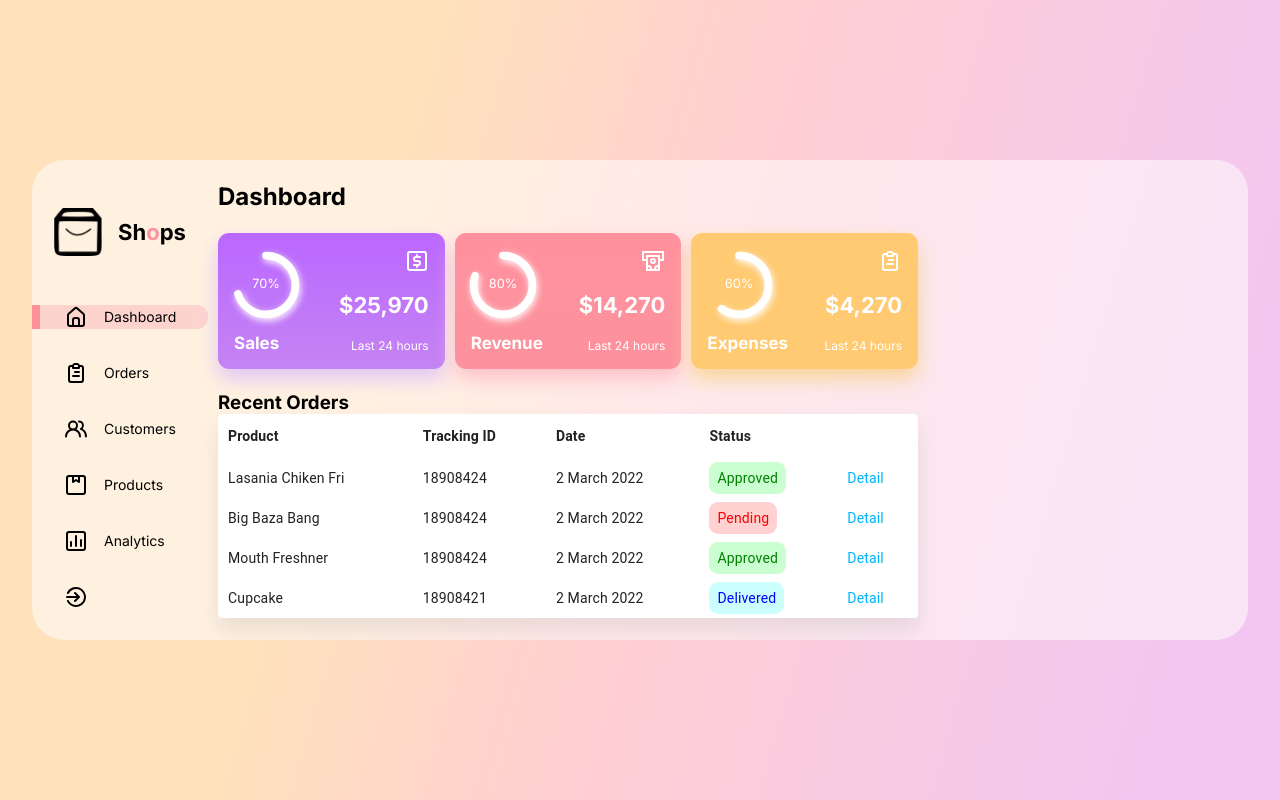
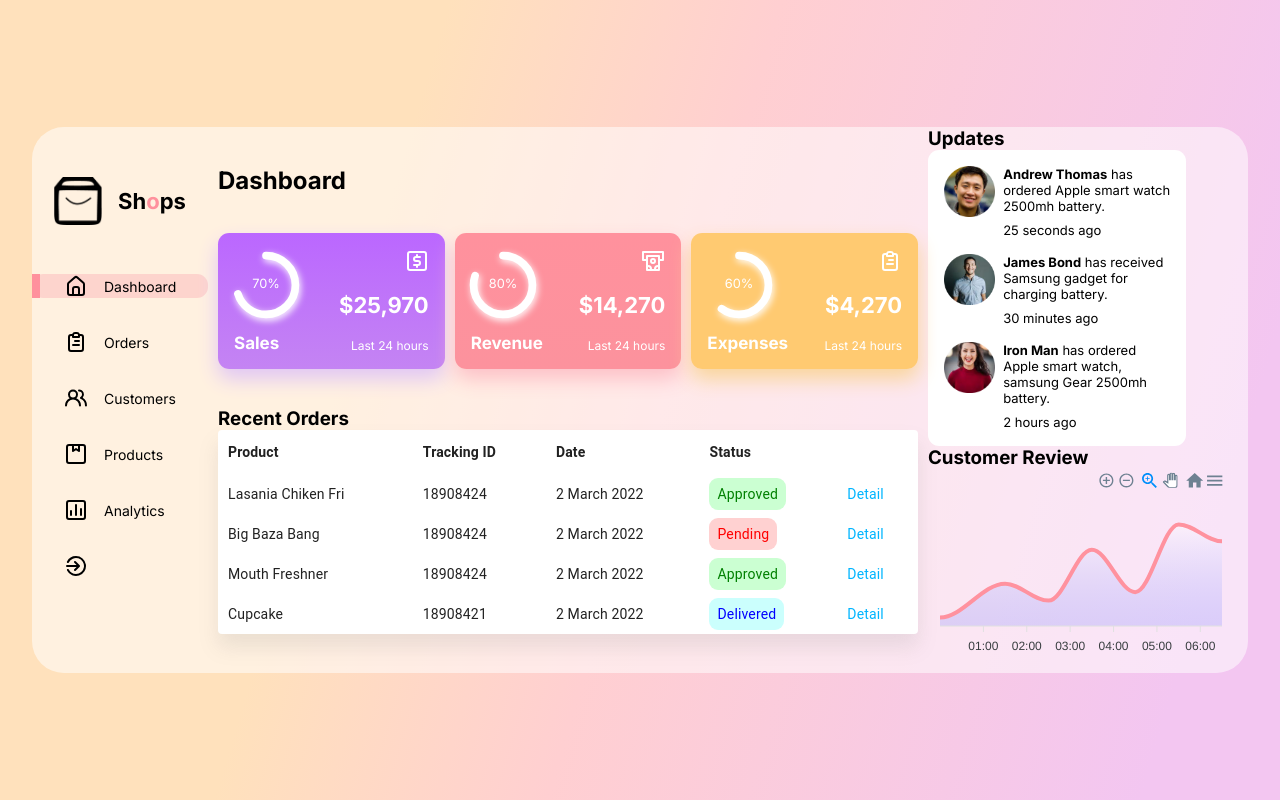
Before and after one commit to UlyanaBrataus/AdminDashboard, a React (Create React App) app: page / in a window 1280 px wide. Built offline with nearby package versions, Linux system fonts and the light colour scheme.

Commit message:
feat: updates components

```diff
--- a/src/App.js
+++ b/src/App.js
@@ -1,5 +1,6 @@
 import "./App.css";
 import MainDash from "./components/MainDash.jsx/MainDash";
+import RightSide from "./components/RightSide/RightSide";
 import Sidebar from "./components/Sidebar/Sidebar";
 
 function App() {
@@ -8,6 +9,7 @@
       <div className="container__glass">
         <Sidebar />
         <MainDash />
+        <RightSide />
       </div>
     </div>
   );
--- a/src/Data/Data.js
+++ b/src/Data/Data.js
@@ -12,6 +12,11 @@
 // Analytics Cards imports
 import { UilUsdSquare, UilMoneyWithdrawal } from "@iconscout/react-unicons";
 import { keyboard } from "@testing-library/user-event/dist/keyboard";
+
+// Recent Card Imports
+import img1 from "../imgs/img1.png";
+import img2 from "../imgs/img2.png";
+import img3 from "../imgs/img3.png";
 
 // Sidebar Data
 
@@ -91,3 +96,25 @@
     ],
   },
 ];
+
+// Recent Update Card Data
+export const UpdatesData = [
+  {
+    img: img1,
+    name: "Andrew Thomas",
+    noti: "has ordered Apple smart watch 2500mh battery.",
+    time: "25 seconds ago",
+  },
+  {
+    img: img2,
+    name: "James Bond",
+    noti: "has received Samsung gadget for charging battery.",
+    time: "30 minutes ago",
+  },
+  {
+    img: img3,
+    name: "Iron Man",
+    noti: "has ordered Apple smart watch, samsung Gear 2500mh battery.",
+    time: "2 hours ago",
+  },
+];
--- /dev/null
+++ b/src/components/CustomerReview/CustomerReview.jsx
@@ -0,0 +1,64 @@
+import React from "react";
+import Chart from "react-apexcharts";
+
+const CustomerReview = () => {
+  const data = {
+    series: [
+      {
+        name: "Review",
+        data: [10, 50, 30, 90, 40, 120, 100],
+      },
+    ],
+    options: {
+      chart: {
+        type: "area",
+        height: "auto",
+      },
+
+      fill: {
+        colors: ["#fff"],
+        type: "gradient",
+      },
+      dataLabels: {
+        enabled: false,
+      },
+      stroke: {
+        curve: "smooth",
+        colors: ["#ff929f"],
+      },
+      tooltip: {
+        x: {
+          format: "dd/MM/yy HH:mm",
+        },
+      },
+      grid: {
+        show: false,
+      },
+      xaxis: {
+        type: "datetime",
+        categories: [
+          "2018-09-19T00:00:00.000Z",
+          "2018-09-19T01:30:00.000Z",
+          "2018-09-19T02:30:00.000Z",
+          "2018-09-19T03:30:00.000Z",
+          "2018-09-19T04:30:00.000Z",
+          "2018-09-19T05:30:00.000Z",
+          "2018-09-19T06:30:00.000Z",
+        ],
+      },
+      yaxis: {
+        show: false,
+      },
+      toolbar: {
+        show: false,
+      },
+    },
+  };
+  return (
+    <div className="customer-rev">
+      <Chart series={data.series} options={data.options} type="area" />
+    </div>
+  );
+};
+
+export default CustomerReview;
--- /dev/null
+++ b/src/components/RightSide/RightSide.css
@@ -0,0 +1,6 @@
+.right-side {
+  display: flex;
+  flex-direction: column;
+  width: 95%;
+  justify-content: space-evenly;
+}
--- /dev/null
+++ b/src/components/RightSide/RightSide.jsx
@@ -0,0 +1,22 @@
+import React from "react";
+import CustomerReview from "../CustomerReview/CustomerReview";
+import Updates from "../Updates/Updates";
+
+import "./RightSide.css";
+
+const RightSide = () => {
+  return (
+    <section className="right-side">
+      <div>
+        <h3>Updates</h3>
+        <Updates />
+      </div>
+      <div>
+        <h3>Customer Review</h3>
+        <CustomerReview />
+      </div>
+    </section>
+  );
+};
+
+export default RightSide;
--- /dev/null
+++ b/src/components/Updates/Updates.css
@@ -0,0 +1,25 @@
+.updates {
+  display: flex;
+  flex-direction: column;
+  width: 85%;
+
+  background: white;
+  border-radius: 0.7rem;
+  padding: 1rem;
+  gap: 1rem;
+  font-size: 13px;
+}
+
+.update {
+  display: flex;
+  gap: 0.5rem;
+}
+
+.update > img {
+  width: 3.2rem;
+  height: 3.2rem;
+}
+
+.customer-name {
+  font-weight: 700;
+}
--- /dev/null
+++ b/src/components/Updates/Updates.jsx
@@ -0,0 +1,26 @@
+import React from "react";
+import { UpdatesData } from "../../Data/Data";
+import "./Updates.css";
+
+const Updates = () => {
+  return (
+    <div className="updates">
+      {UpdatesData.map(update => {
+        return (
+          <div className="update">
+            <img src={update.img} alt="" />
+            <div className="noti">
+              <div style={{ marginBottom: "0.5rem" }}>
+                <span className="customer-name">{update.name}</span>
+                <span> {update.noti}</span>
+              </div>
+              <span>{update.time}</span>
+            </div>
+          </div>
+        );
+      })}
+    </div>
+  );
+};
+
+export default Updates;
```
